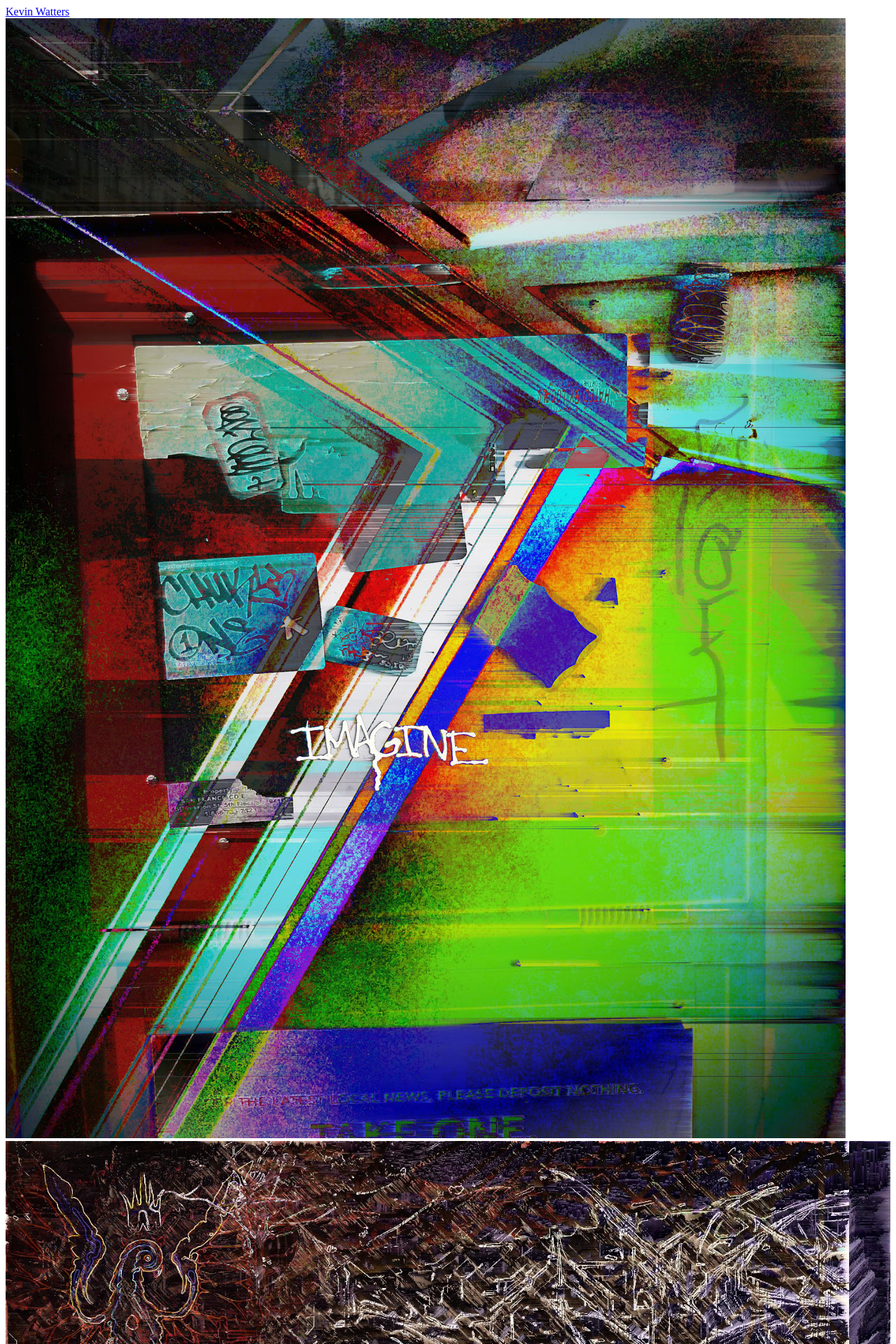
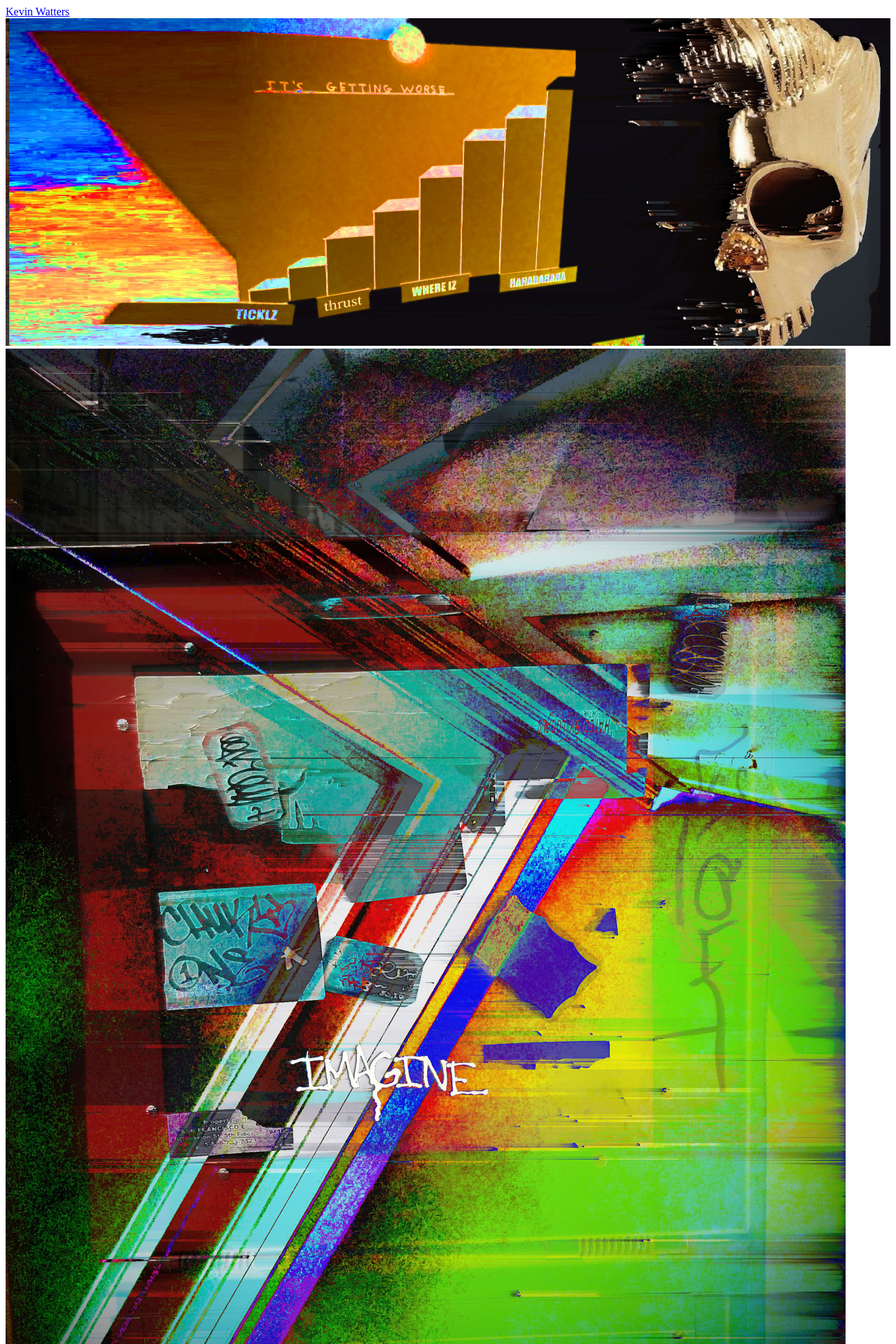
Before and after one commit to kevinw/kevinw.github.com, a Jekyll site: the page built from made/index.html, in a window 1280 px wide. Shown: the top 1920 px of the page at 70% size. Built offline with Jekyll 4.4.1, drawn with Linux system fonts in a browser that asks for light colours; Markdown is read by kramdown in place of the engine named in the settings.

Commit message:
add getting worse

```diff
--- a/made/index.html
+++ b/made/index.html
@@ -8,6 +8,9 @@ title: Kevin Watters - Made
 </style>
 
 <div id="home">
+  <div>
+    <img src="gettingworse.jpg">
+  </div>
   <div>
     <img src="imagine.jpg">
   </div>
```
Also changed, not shown: made/gettingworse.jpg (added).
